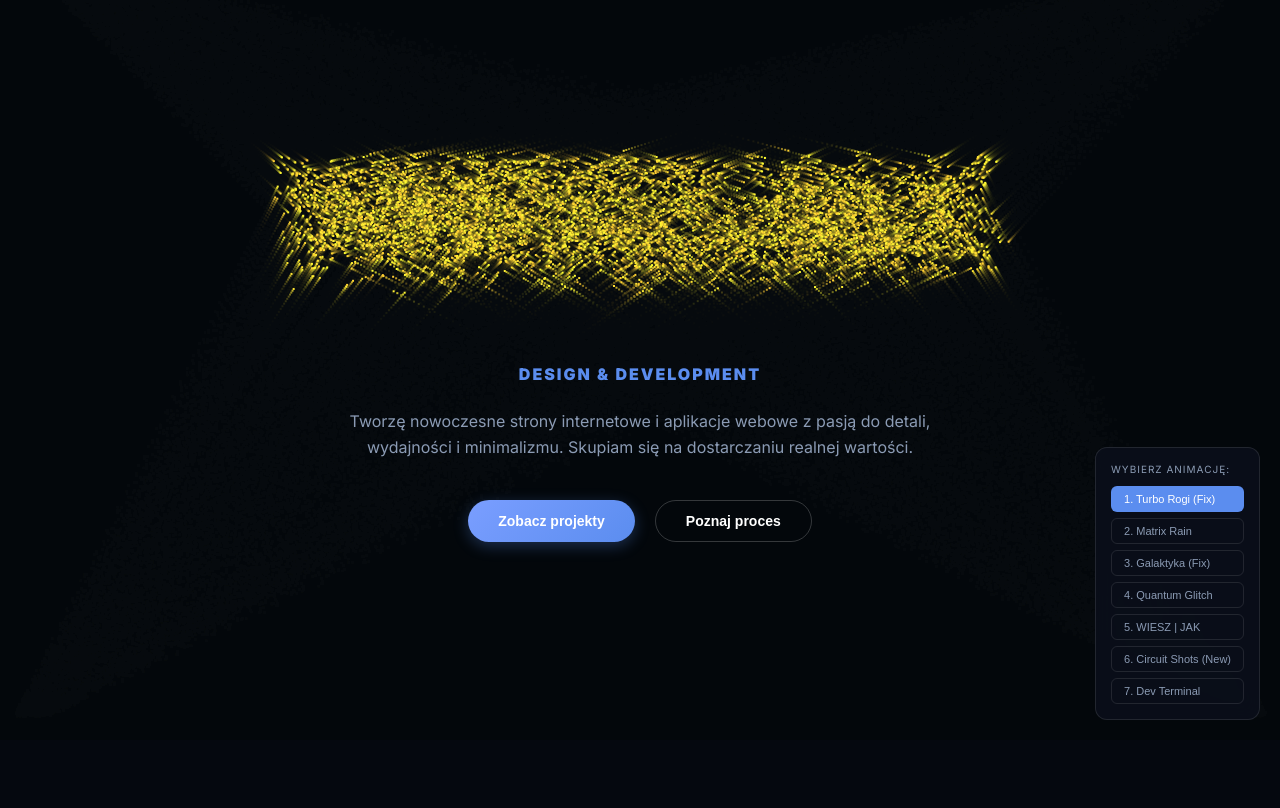
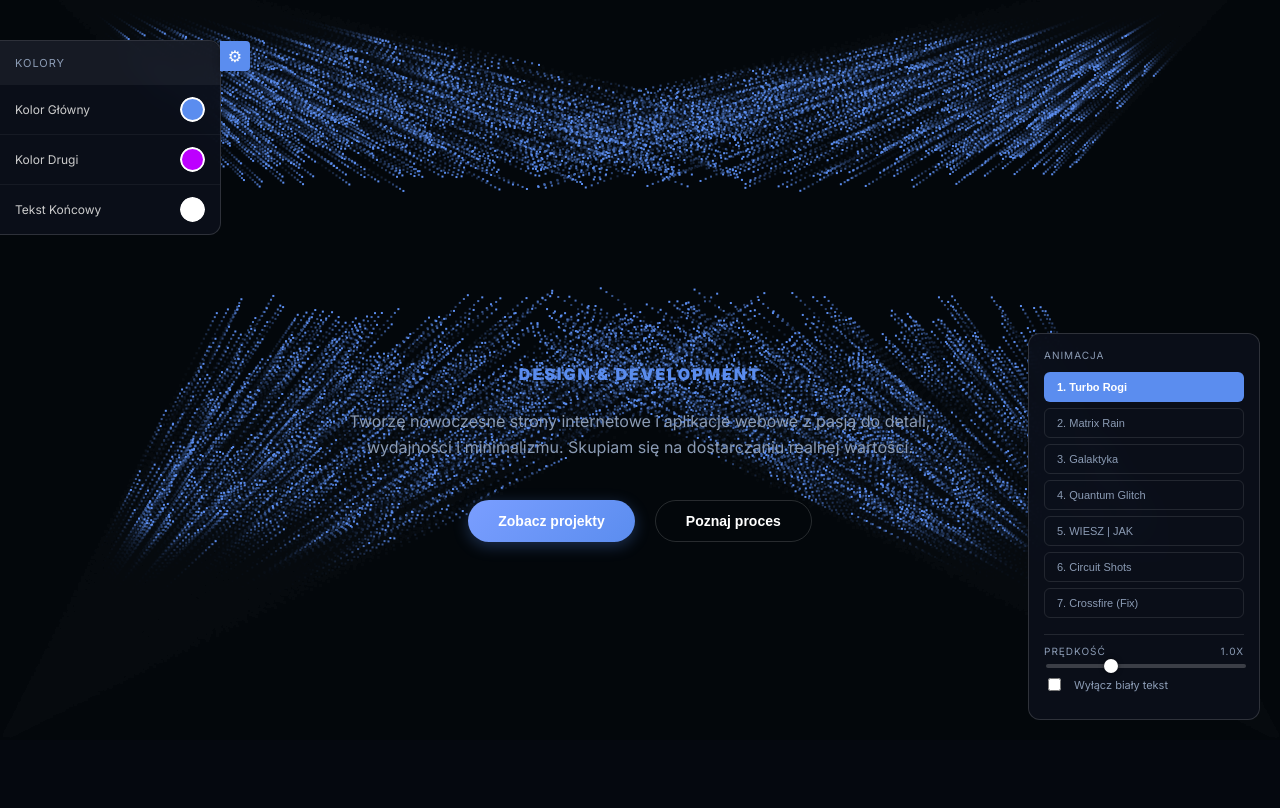
Before and after one commit to WIESZJAK/wieszjak.github.io, a plain HTML site: page test.html in a window 1280 px wide. Shown: the part 60-868 px from the top of the page. Drawn offline with Linux system fonts and the light colour scheme; animation ran at ten frames a second.

Commit message:
Add files via upload

```diff
--- a/test.html
+++ b/test.html
@@ -13,7 +13,8 @@
       --text-main: #ffffff;
       --text-muted: #8b9bb4;
       --accent-blue: #5b8def;
-      --btn-gradient: linear-gradient(135deg, #7a9eff, #5b8def);
+      --panel-bg: rgba(11, 15, 26, 0.95);
+      --border: rgba(255,255,255,0.15);
     }
 
     body {
@@ -36,12 +37,13 @@
       pointer-events: none;
     }
 
-    /* --- UI ELEMENTS --- */
-    nav, .hero-container, .controls-panel {
+    /* --- UI LAYERS --- */
+    nav, .hero-container, .right-panel, .left-panel {
       position: relative;
       z-index: 10;
     }
 
+    /* --- NAVBAR --- */
     nav {
       display: flex;
       justify-content: space-between;
@@ -58,21 +60,23 @@
 
     .lang-switch { display: flex; gap: 5px; }
     .lang-btn {
-      background: transparent; border: 1px solid rgba(255,255,255,0.2);
+      background: transparent; border: 1px solid var(--border);
       color: var(--text-muted); padding: 4px 8px; font-size: 12px;
       border-radius: 4px; cursor: pointer;
     }
     .lang-btn.active { border-color: var(--accent-blue); color: #fff; }
 
+    /* --- HERO --- */
     .hero-container {
       height: 100vh;
       display: flex;
       flex-direction: column;
       align-items: center;
       text-align: center;
-      /* Tekst HTML przesunięty pod animację */
       padding-top: 45vh;
+      pointer-events: none;
     }
+    .hero-container > * { pointer-events: auto; }
 
     .subtitle {
       color: var(--accent-blue);
@@ -107,8 +111,8 @@
       padding: 12px 30px; border-radius: 30px; font-weight: 600;
       font-size: 14px; cursor: pointer; border: none; transition: transform 0.2s;
     }
-    .btn-primary { background: var(--btn-gradient); color: #fff; box-shadow: 0 4px 15px rgba(91, 141, 239, 0.3); }
-    .btn-secondary { background: transparent; border: 1px solid rgba(255,255,255,0.2); color: #fff; }
+    .btn-primary { background: linear-gradient(135deg, #7a9eff, #5b8def); color: #fff; box-shadow: 0 4px 15px rgba(91, 141, 239, 0.3); }
+    .btn-secondary { background: transparent; border: 1px solid var(--border); color: #fff; }
     .btn:hover { transform: translateY(-2px); }
 
     @keyframes fadeInUp {
@@ -116,40 +120,142 @@
       to { opacity: 1; transform: translateY(0); }
     }
 
-    /* --- CONTROLS PANEL --- */
-    .controls-panel {
+    /* --- LEFT PANEL (COLORS) --- */
+    .left-panel {
+      position: fixed;
+      top: 100px;
+      left: 0; /* Przyklejony do lewej */
+      background: var(--panel-bg);
+      border: 1px solid var(--border);
+      border-left: none; /* Brak ramki z lewej */
+      backdrop-filter: blur(10px);
+      border-radius: 0 12px 12px 0;
+      width: 220px;
+      transition: transform 0.4s cubic-bezier(0.25, 1, 0.5, 1);
+      display: flex;
+      flex-direction: column;
+      z-index: 100;
+      transform: translateX(0);
+    }
+
+    .left-panel.collapsed {
+      transform: translateX(-100%); /* Chowa cały panel */
+    }
+
+    .panel-header {
+      padding: 15px;
+      background: rgba(255,255,255,0.05);
+      font-size: 11px;
+      text-transform: uppercase;
+      letter-spacing: 1px;
+      color: var(--text-muted);
+      border-radius: 0 12px 0 0;
+    }
+
+    /* Guzik wystający poza panel */
+    .panel-toggle-btn {
+      position: absolute;
+      top: 0;
+      right: -30px; /* Wystaje w prawo */
+      width: 30px;
+      height: 30px;
+      background: var(--accent-blue);
+      color: #fff;
+      display: flex;
+      align-items: center;
+      justify-content: center;
+      cursor: pointer;
+      border-radius: 0 4px 4px 0;
+      font-size: 16px;
+      box-shadow: 2px 0 10px rgba(0,0,0,0.3);
+    }
+
+    .color-row {
+      display: flex;
+      justify-content: space-between;
+      align-items: center;
+      padding: 12px 15px;
+      border-bottom: 1px solid rgba(255,255,255,0.05);
+    }
+    .color-row:last-child { border-bottom: none; }
+    .color-label { font-size: 12px; color: #ccc; }
+
+    input[type="color"] {
+      -webkit-appearance: none; border: none; width: 25px; height: 25px;
+      border-radius: 50%; cursor: pointer; background: none; padding: 0;
+    }
+    input[type="color"]::-webkit-color-swatch-wrapper { padding: 0; }
+    input[type="color"]::-webkit-color-swatch { border: 2px solid #fff; border-radius: 50%; }
+
+    /* --- RIGHT PANEL (ANIMATIONS) --- */
+    .right-panel {
       position: fixed;
       bottom: 20px;
       right: 20px;
-      background: rgba(11, 15, 26, 0.9);
+      background: var(--panel-bg);
       padding: 15px;
       border-radius: 12px;
-      border: 1px solid rgba(255,255,255,0.1);
+      border: 1px solid var(--border);
       backdrop-filter: blur(10px);
       display: flex;
       flex-direction: column;
       gap: 6px;
       max-height: 80vh;
       overflow-y: auto;
+      width: 200px;
     }
 
-    .controls-label { font-size: 10px; text-transform: uppercase; color: var(--text-muted); letter-spacing: 1px; margin-bottom: 5px; }
+    .controls-label { font-size: 10px; text-transform: uppercase; color: var(--text-muted); letter-spacing: 1px; margin-bottom: 5px; margin-top: 10px; }
+    .controls-label:first-child { margin-top: 0; }
 
     .ctrl-btn {
       background: transparent; border: 1px solid rgba(255,255,255,0.1);
-      color: var(--text-muted); padding: 6px 12px; border-radius: 6px;
+      color: var(--text-muted); padding: 8px 12px; border-radius: 6px;
       cursor: pointer; font-size: 11px; text-align: left; transition: all 0.2s;
     }
     .ctrl-btn:hover { background: rgba(255,255,255,0.05); color: #fff; }
-    .ctrl-btn.active { background: var(--accent-blue); color: #fff; border-color: transparent; }
+    .ctrl-btn.active { background: var(--accent-blue); color: #fff; border-color: transparent; font-weight: 600; }
+
+    /* Settings Group */
+    .settings-group {
+      margin-top: 10px;
+      padding-top: 10px;
+      border-top: 1px solid rgba(255,255,255,0.1);
+    }
+
+    .toggle-row {
+      display: flex;
+      align-items: center;
+      gap: 10px;
+      cursor: pointer;
+      margin-bottom: 10px;
+    }
+    .toggle-row label { font-size: 11px; color: var(--text-muted); cursor: pointer; flex: 1;}
+    .toggle-checkbox { accent-color: var(--accent-blue); }
+
+    /* Speed Slider */
+    .slider-row { display: flex; flex-direction: column; gap: 5px; margin-bottom: 5px; }
+    .slider-header { display: flex; justify-content: space-between; font-size: 10px; color: var(--text-muted); text-transform: uppercase; letter-spacing: 1px; }
+
+    input[type=range] {
+      -webkit-appearance: none; width: 100%; background: transparent;
+    }
+    input[type=range]::-webkit-slider-thumb {
+      -webkit-appearance: none; height: 14px; width: 14px; border-radius: 50%;
+      background: #fff; cursor: pointer; margin-top: -5px; box-shadow: 0 0 5px rgba(0,0,0,0.5);
+    }
+    input[type=range]::-webkit-slider-runnable-track {
+      width: 100%; height: 4px; cursor: pointer; background: rgba(255,255,255,0.2); border-radius: 2px;
+    }
 
     @media (max-width: 768px) {
       .nav-links { display: none; }
       nav { padding: 20px; }
-      .controls-panel {
-        left: 20px; right: 20px; bottom: 10px;
+      .right-panel {
+        left: 20px; right: 20px; bottom: 10px; width: auto;
         flex-direction: row; flex-wrap: wrap; justify-content: center;
       }
+      .left-panel { top: 70px; }
       .hero-container { padding-top: 40vh; }
     }
   </style>
@@ -172,6 +278,26 @@
     </div>
   </nav>
 
+  <div class="left-panel" id="leftPanel">
+    <div class="panel-toggle-btn" onclick="toggleLeftPanel()">⚙</div>
+    <div class="panel-header">Kolory</div>
+
+    <div class="color-row">
+      <span class="color-label">Kolor Główny</span>
+      <input type="color" id="color1" value="#5b8def">
+    </div>
+
+    <div class="color-row">
+      <span class="color-label">Kolor Drugi</span>
+      <input type="color" id="color2" value="#bd00ff">
+    </div>
+
+    <div class="color-row">
+      <span class="color-label">Tekst Końcowy</span>
+      <input type="color" id="colorText" value="#ffffff">
+    </div>
+  </div>
+
   <div class="hero-container">
     <div class="subtitle">Design & Development</div>
     <div class="description">
@@ -185,15 +311,30 @@
     </div>
   </div>
 
-  <div class="controls-panel">
-    <div class="controls-label">Wybierz animację:</div>
-    <button onclick="setEffect('corners')" id="btn-corners" class="ctrl-btn active">1. Turbo Rogi (Fix)</button>
+  <div class="right-panel">
+    <div class="controls-label">Animacja</div>
+    <button onclick="setEffect('corners')" id="btn-corners" class="ctrl-btn active">1. Turbo Rogi</button>
     <button onclick="setEffect('matrix')" id="btn-matrix" class="ctrl-btn">2. Matrix Rain</button>
-    <button onclick="setEffect('galaxy')" id="btn-galaxy" class="ctrl-btn">3. Galaktyka (Fix)</button>
+    <button onclick="setEffect('galaxy')" id="btn-galaxy" class="ctrl-btn">3. Galaktyka</button>
     <button onclick="setEffect('quantum')" id="btn-quantum" class="ctrl-btn">4. Quantum Glitch</button>
     <button onclick="setEffect('split')" id="btn-split" class="ctrl-btn">5. WIESZ | JAK</button>
-    <button onclick="setEffect('circuit')" id="btn-circuit" class="ctrl-btn">6. Circuit Shots (New)</button>
-    <button onclick="setEffect('terminal')" id="btn-terminal" class="ctrl-btn">7. Dev Terminal</button>
+    <button onclick="setEffect('circuit')" id="btn-circuit" class="ctrl-btn">6. Circuit Shots</button>
+    <button onclick="setEffect('crossfire')" id="btn-crossfire" class="ctrl-btn">7. Crossfire (Fix)</button>
+
+    <div class="settings-group">
+      <div class="slider-row">
+        <div class="slider-header">
+          <span>Prędkość</span>
+          <span id="speedValue">1.0x</span>
+        </div>
+        <input type="range" min="0.1" max="3.0" step="0.1" value="1.0" id="speedSlider">
+      </div>
+
+      <div class="toggle-row">
+        <input type="checkbox" id="toggleWhiteText" class="toggle-checkbox" onchange="toggleSolidText()">
+        <label for="toggleWhiteText">Wyłącz biały tekst</label>
+      </div>
+    </div>
   </div>
 
   <script>
@@ -206,10 +347,50 @@
     let targetPoints = [];
     let currentEffect = 'corners';
 
-    // Globalne zmienne layoutu
+    // Config
+    const config = {
+      color1: document.getElementById('color1').value,
+      color2: document.getElementById('color2').value,
+      colorText: document.getElementById('colorText').value,
+      disableWhiteText: false,
+      speedMultiplier: 1.0
+    };
+
+    // --- EVENT LISTENERS ---
+
+    // Colors
+    document.getElementById('color1').addEventListener('input', (e) => { config.color1 = e.target.value; updateParticleColors(); });
+    document.getElementById('color2').addEventListener('input', (e) => { config.color2 = e.target.value; updateParticleColors(); });
+    document.getElementById('colorText').addEventListener('input', (e) => { config.colorText = e.target.value; });
+
+    // Toggle Text
+    function toggleSolidText() {
+      config.disableWhiteText = document.getElementById('toggleWhiteText').checked;
+    }
+
+    // Toggle Left Panel
+    function toggleLeftPanel() {
+      document.getElementById('leftPanel').classList.toggle('collapsed');
+    }
+
+    // Speed Slider
+    const speedSlider = document.getElementById('speedSlider');
+    const speedValue = document.getElementById('speedValue');
+    speedSlider.addEventListener('input', (e) => {
+      config.speedMultiplier = parseFloat(e.target.value);
+      speedValue.textContent = config.speedMultiplier.toFixed(1) + 'x';
+    });
+
+    function updateParticleColors() {
+      particles.forEach(p => {
+        if (p.colorType === 1) p.color = config.color1;
+        if (p.colorType === 2) p.color = config.color2;
+      });
+    }
+
     let textBounds = { minX: 0, maxX: 0 };
-    let textYPos = 0; // Pozycja Y środka tekstu
-
+    let textYPos = 0;
+    let densityStep = 1; // Used for row calculation in crossfire
     const TEXT = "WIESZJAK";
     const MAX_PARTICLES_DESKTOP = 3500;
     const MAX_PARTICLES_MOBILE = 2000;
@@ -229,17 +410,15 @@
       ctx.textAlign = 'center';
       ctx.textBaseline = 'middle';
 
-      const metrics = ctx.measureText(TEXT);
-      const textWidth = metrics.width;
-      const textHeight = fontSize * 1.4;
-
-      // Tekst w 35% wysokości ekranu
       textYPos = height * 0.35;
 
       ctx.fillStyle = '#fff';
       ctx.clearRect(0, 0, width, height);
       ctx.fillText(TEXT, width / 2, textYPos);
 
+      const metrics = ctx.measureText(TEXT);
+      const textWidth = metrics.width;
+      const textHeight = fontSize * 1.4;
       const startX = Math.floor((width - textWidth) / 2);
       const startY = Math.floor(textYPos - textHeight/2);
 
@@ -256,13 +435,13 @@
       }
 
       const maxParticles = isMobile() ? MAX_PARTICLES_MOBILE : MAX_PARTICLES_DESKTOP;
-      const step = Math.max(1, Math.floor(Math.sqrt(pixelCountEstimate / maxParticles)));
+      densityStep = Math.max(1, Math.floor(Math.sqrt(pixelCountEstimate / maxParticles)));
 
-      for (let y = 0; y < textHeight; y += step) {
-        for (let x = 0; x < textWidth; x += step) {
+      for (let y = 0; y < textHeight; y += densityStep) {
+        for (let x = 0; x < textWidth; x += densityStep) {
           const alpha = data[(y * Math.floor(textWidth) + x) * 4 + 3];
           if (alpha > 128) {
-            targetPoints.push({ x: x + startX, y: y + startY });
+            targetPoints.push({ x: x + startX, y: y + startY, row: y }); // Store row for crossfire
           }
         }
       }
@@ -270,14 +449,15 @@
     }
 
     class Particle {
-      constructor(tx, ty, effectType) {
+      constructor(tx, ty, effectType, rowData) {
         this.tx = tx;
         this.ty = ty;
         this.joined = false;
         const speedMod = isMobile() ? 0.7 : 1.0;
-        this.delay = 0; // Default delay
+        this.delay = 0;
+        this.colorType = 1;
 
-        // --- 1. ROGI (WOLNIEJSZE) ---
+        // --- 1. ROGI ---
         if (effectType === 'corners') {
           const corner = Math.floor(Math.random() * 4);
           if (corner === 0) { this.x = 0; this.y = 0; }
@@ -285,167 +465,129 @@
           else if (corner === 2) { this.x = width; this.y = height; }
           else { this.x = 0; this.y = height; }
 
-          // Zwolnione o ok 40% (z 0.08 na 0.05)
-          this.speed = (0.05 + Math.random() * 0.04) * speedMod;
-          this.color = `hsl(${45 + Math.random() * 15}, 100%, 60%)`;
+          this.speed = (0.01 + Math.random() * 0.02) * speedMod; // Slow base
+          this.colorType = 1;
 
         // --- 2. MATRIX ---
         } else if (effectType === 'matrix') {
           this.x = tx;
           this.y = -Math.random() * height * 1.5;
           this.speed = (8 + Math.random() * 12) * speedMod;
-          this.color = '#00ff41';
+          this.colorType = 1;
 
-        // --- 3. GALAKTYKA (POPRAWIONA) ---
+        // --- 3. GALAKTYKA ---
         } else if (effectType === 'galaxy') {
           const angle = Math.random() * Math.PI * 2;
-          // Zwiększony promień startowy, żeby wylatywały spoza ekranu (ale nie za daleko)
           const radius = Math.max(width, height) * 0.7;
-
-          // Kluczowe: Centrum galaktyki to textYPos, a nie height/2
           this.x = width/2 + Math.cos(angle) * radius;
           this.y = textYPos + Math.sin(angle) * radius;
-
           this.angle = angle;
           this.radius = radius;
-          this.color = `hsl(${200 + Math.random()*50}, 100%, 75%)`;
+          this.colorType = 1;
 
         // --- 4. GLITCH ---
         } else if (effectType === 'quantum') {
-          this.x = tx; this.y = ty; this.chaos = 50; this.color = '#fff';
+          this.x = tx; this.y = ty; this.chaos = 50;
+          this.colorType = Math.random() > 0.5 ? 1 : 2;
 
-        // --- 5. SPLIT ---
+        // --- 5. SPLIT (FIXED RATIO) ---
         } else if (effectType === 'split') {
-          const splitPoint = textBounds.minX + (textBounds.maxX - textBounds.minX) * 0.63;
+          // Używamy 0.57 zamiast 0.63, żeby nie ucinać 'J'
+          const splitPoint = textBounds.minX + (textBounds.maxX - textBounds.minX) * 0.57;
           if (tx < splitPoint) {
-            this.x = -Math.random() * width * 0.3; this.color = '#ff4d4d';
+            this.x = -Math.random() * width * 0.3;
+            this.colorType = 1;
           } else {
-            this.x = width + Math.random() * width * 0.3; this.color = '#4dffff';
+            this.x = width + Math.random() * width * 0.3;
+            this.colorType = 2;
           }
           this.y = ty;
           this.speed = (0.04 + Math.random() * 0.03) * speedMod;
 
-        // --- 6. CIRCUIT (RANDOM SHOOTS) ---
+        // --- 6. CIRCUIT ---
         } else if (effectType === 'circuit') {
-          // Start z losowej krawędzi
           const side = Math.floor(Math.random() * 4);
-          if (side === 0) { this.x = Math.random() * width; this.y = -10; } // Top
-          else if (side === 1) { this.x = width + 10; this.y = Math.random() * height; } // Right
-          else if (side === 2) { this.x = Math.random() * width; this.y = height + 10; } // Bottom
-          else { this.x = -10; this.y = Math.random() * height; } // Left
+          if (side === 0) { this.x = Math.random() * width; this.y = -10; }
+          else if (side === 1) { this.x = width + 10; this.y = Math.random() * height; }
+          else if (side === 2) { this.x = Math.random() * width; this.y = height + 10; }
+          else { this.x = -10; this.y = Math.random() * height; }
 
           this.speed = (6 + Math.random() * 6) * speedMod;
-          // Dodajemy LOSOWE opóźnienie, żeby nie leciały ścianą
-          this.delay = Math.random() * 100; // 0-100 klatek opóźnienia
-          this.color = '#bd00ff';
+          this.delay = Math.random() * 150;
+          this.colorType = 2;
 
-        // --- 7. DEV TERMINAL (CURSOR) ---
-        } else if (effectType === 'terminal') {
-           this.x = tx;
+        // --- 7. CROSSFIRE (FIXED FOR MOBILE) ---
+        } else if (effectType === 'crossfire') {
            this.y = ty;
-           this.visible = false;
-           this.color = '#fff';
+           // Używamy indeksu wiersza skanowania, a nie współrzędnej Y
+           // To gwarantuje naprzemienność linii niezależnie od rozdzielczości
+           const rowIndex = Math.floor(rowData / densityStep);
+
+           if (rowIndex % 2 === 0) {
+             this.x = -Math.random() * width * 0.5; // Z lewej
+             this.colorType = 1;
+           } else {
+             this.x = width + Math.random() * width * 0.5; // Z prawej
+             this.colorType = 2;
+           }
+           this.speed = (0.04 + Math.random() * 0.02) * speedMod;
         }
+
+        this.color = (this.colorType === 1) ? config.color1 : config.color2;
       }
     }
 
-    // Zmienne do efektu Terminal
-    let cursorX = 0;
-
     function initEffect(type) {
       currentEffect = type;
-      if (type === 'terminal') cursorX = textBounds.minX - 50;
-
-      particles = targetPoints.map(p => new Particle(p.x, p.y, type));
+      particles = targetPoints.map(p => new Particle(p.x, p.y, type, p.row));
 
       document.querySelectorAll('.ctrl-btn').forEach(b => b.classList.remove('active'));
       document.getElementById(`btn-${type}`).classList.add('active');
     }
 
     function animate() {
-      // Tło
       if (currentEffect === 'quantum') ctx.fillStyle = 'rgba(5, 8, 15, 1)';
       else if (currentEffect === 'matrix') ctx.fillStyle = 'rgba(5, 8, 15, 0.4)';
       else ctx.fillStyle = 'rgba(5, 8, 15, 0.25)';
 
       ctx.fillRect(0, 0, width, height);
-
-      // --- LOGIKA GLOBALNA DLA TERMINAL ---
-      if (currentEffect === 'terminal') {
-         // Kursor przesuwa się w prawo
-         cursorX += (width * 0.015);
-
-         // Rysowanie kursora
-         if (cursorX < textBounds.maxX + 50) {
-           ctx.fillStyle = '#0f0';
-           ctx.fillRect(cursorX, textYPos - 60, 15, 120); // Wysokość kursora "na oko"
-           ctx.shadowBlur = 15;
-           ctx.shadowColor = '#0f0';
-         } else {
-           // Miganie kursora na końcu
-           if (Math.floor(Date.now() / 500) % 2 === 0) {
-             ctx.fillStyle = '#0f0';
-             ctx.fillRect(cursorX, textYPos - 60, 15, 120);
-           }
-           ctx.shadowBlur = 0;
-         }
-      }
-      // Reset cienia dla reszty
-      else { ctx.shadowBlur = 0; }
-
-
       const pSize = isMobile() ? 1.25 : 2.0;
 
       particles.forEach(p => {
+        p.color = (p.colorType === 1) ? config.color1 : config.color2;
+
+        // Zastosowanie Slidera Prędkości
+        let currentSpeed = p.speed * config.speedMultiplier;
 
         // 1. CORNERS
         if (currentEffect === 'corners') {
            if (!p.joined) {
-             p.x += (p.tx - p.x) * p.speed;
-             p.y += (p.ty - p.y) * p.speed;
+             p.x += (p.tx - p.x) * currentSpeed;
+             p.y += (p.ty - p.y) * currentSpeed;
              if (Math.abs(p.tx - p.x) < 0.8 && Math.abs(p.ty - p.y) < 0.8) p.joined = true;
            }
-           ctx.fillStyle = p.joined ? '#ffeebb' : p.color;
-           ctx.fillRect(p.x, p.y, pSize, pSize);
         }
 
         // 2. MATRIX
         else if (currentEffect === 'matrix') {
-          if (p.y < p.ty) p.y += p.speed;
+          if (p.y < p.ty) p.y += currentSpeed;
           else p.y = p.ty;
-
-          if (p.y >= p.ty) {
-             ctx.fillStyle = '#ccffcc';
-             if(Math.random() > 0.99) ctx.fillStyle = '#00ff00';
-          } else {
-             ctx.fillStyle = p.color;
-          }
-          if (p.y > 0 && p.y < height) ctx.fillRect(p.x, p.y, pSize, pSize * 2.5);
         }
 
-        // 3. GALAXY (Fixed Center)
+        // 3. GALAXY
         else if (currentEffect === 'galaxy') {
-          // Obliczamy cel względem textYPos (nie height/2)
           const dx = p.tx - width/2;
-          const dy = p.ty - textYPos; // FIX
+          const dy = p.ty - textYPos;
           const targetRadius = Math.sqrt(dx*dx + dy*dy);
           const targetAngle = Math.atan2(dy, dx);
-
           if (!p.joined) {
-             const ease = isMobile() ? 0.03 : 0.05;
+             const ease = (isMobile() ? 0.03 : 0.05) * config.speedMultiplier;
              p.radius -= (p.radius - targetRadius) * ease;
              p.angle += (targetAngle - p.angle) * ease;
-
-             // Używamy textYPos jako centrum obrotu
              p.x = width/2 + Math.cos(p.angle) * p.radius;
-             p.y = textYPos + Math.sin(p.angle) * p.radius; // FIX
-
+             p.y = textYPos + Math.sin(p.angle) * p.radius;
              if (Math.abs(p.radius - targetRadius) < 1) p.joined = true;
-          } else {
-             p.x = p.tx; p.y = p.ty;
-          }
-          ctx.fillStyle = p.joined ? '#e0f7fa' : p.color;
-          ctx.fillRect(p.x, p.y, pSize, pSize);
+          } else { p.x = p.tx; p.y = p.ty; }
         }
 
         // 4. QUANTUM
@@ -453,64 +595,45 @@
            if (p.chaos > 0) p.chaos *= 0.95;
            const offsetX = (Math.random() - 0.5) * p.chaos;
            const offsetY = (Math.random() - 0.5) * p.chaos;
-           ctx.fillStyle = p.chaos > 2 ? (Math.random() > 0.5 ? '#f0f' : '#0ff') : '#fff';
+           ctx.fillStyle = p.chaos > 2 ? p.color : (config.disableWhiteText ? p.color : config.colorText);
            ctx.fillRect(p.x + offsetX, p.y + offsetY, pSize, pSize);
+           return;
         }
 
-        // 5. SPLIT
-        else if (currentEffect === 'split') {
+        // 5. SPLIT & 7. CROSSFIRE
+        else if (currentEffect === 'split' || currentEffect === 'crossfire') {
           const dx = p.tx - p.x;
-          p.x += dx * p.speed;
-          if (Math.abs(dx) < 1) { p.x = p.tx; ctx.fillStyle = '#fff'; }
-          else { ctx.fillStyle = p.color; }
-          ctx.fillRect(p.x, p.y, pSize, pSize);
+          p.x += dx * currentSpeed;
+          if (Math.abs(dx) < 1) { p.x = p.tx; p.joined = true; }
         }
 
-        // 6. CIRCUIT (Delayed Shots)
+        // 6. CIRCUIT
         else if (currentEffect === 'circuit') {
-           // Obsługa opóźnienia
-           if (p.delay > 0) {
-             p.delay--;
-             return; // Czekaj, nie rysuj jeszcze
-           }
-
+           if (p.delay > 0) { p.delay--; return; }
            if (!p.joined) {
              const dx = p.tx - p.x;
              const dy = p.ty - p.y;
-
-             // Ruch Manhattan (tylko X lub tylko Y)
-             if (Math.abs(dx) > Math.abs(dy)) {
-                p.x += Math.sign(dx) * p.speed;
-             } else {
-                p.y += Math.sign(dy) * p.speed;
-             }
-
-             if (Math.abs(dx) < p.speed && Math.abs(dy) < p.speed) {
+             if (Math.abs(dx) > Math.abs(dy)) p.x += Math.sign(dx) * currentSpeed;
+             else p.y += Math.sign(dy) * currentSpeed;
+             if (Math.abs(dx) < currentSpeed && Math.abs(dy) < currentSpeed) {
                 p.x = p.tx; p.y = p.ty; p.joined = true;
              }
            }
-           ctx.fillStyle = p.joined ? '#e0b0ff' : p.color;
-           ctx.fillRect(p.x, p.y, pSize, pSize);
         }
 
-        // 7. TERMINAL (New)
-        else if (currentEffect === 'terminal') {
-           // Jeśli kursor minął ten punkt -> pokaż go
-           if (!p.visible && cursorX > p.tx) {
-             p.visible = true;
-             // Efekt "wypalania": na początku zielone, potem białe
-             p.flash = 20;
-           }
+        // FINAL DRAW
+        let isAtTarget = p.joined || (currentEffect === 'matrix' && p.y >= p.ty);
 
-           if (p.visible) {
-             if (p.flash > 0) {
-               ctx.fillStyle = '#0f0'; // Świeży kod
-               p.flash--;
-             } else {
-               ctx.fillStyle = '#fff'; // Zastygły kod
-             }
-             ctx.fillRect(p.tx, p.ty, pSize, pSize);
-           }
+        if (isAtTarget) {
+          ctx.fillStyle = config.disableWhiteText ? p.color : config.colorText;
+        } else {
+          ctx.fillStyle = p.color;
+        }
+
+        if (currentEffect === 'matrix' && !isAtTarget) {
+             ctx.fillRect(p.x, p.y, pSize, pSize * 3);
+        } else {
+             ctx.fillRect(p.x, p.y, pSize, pSize);
         }
 
       });
@@ -527,6 +650,7 @@
        window.resizeTimer = setTimeout(resize, 100);
     });
 
+    // Init
     setTimeout(() => {
         resize();
         animate();
```
